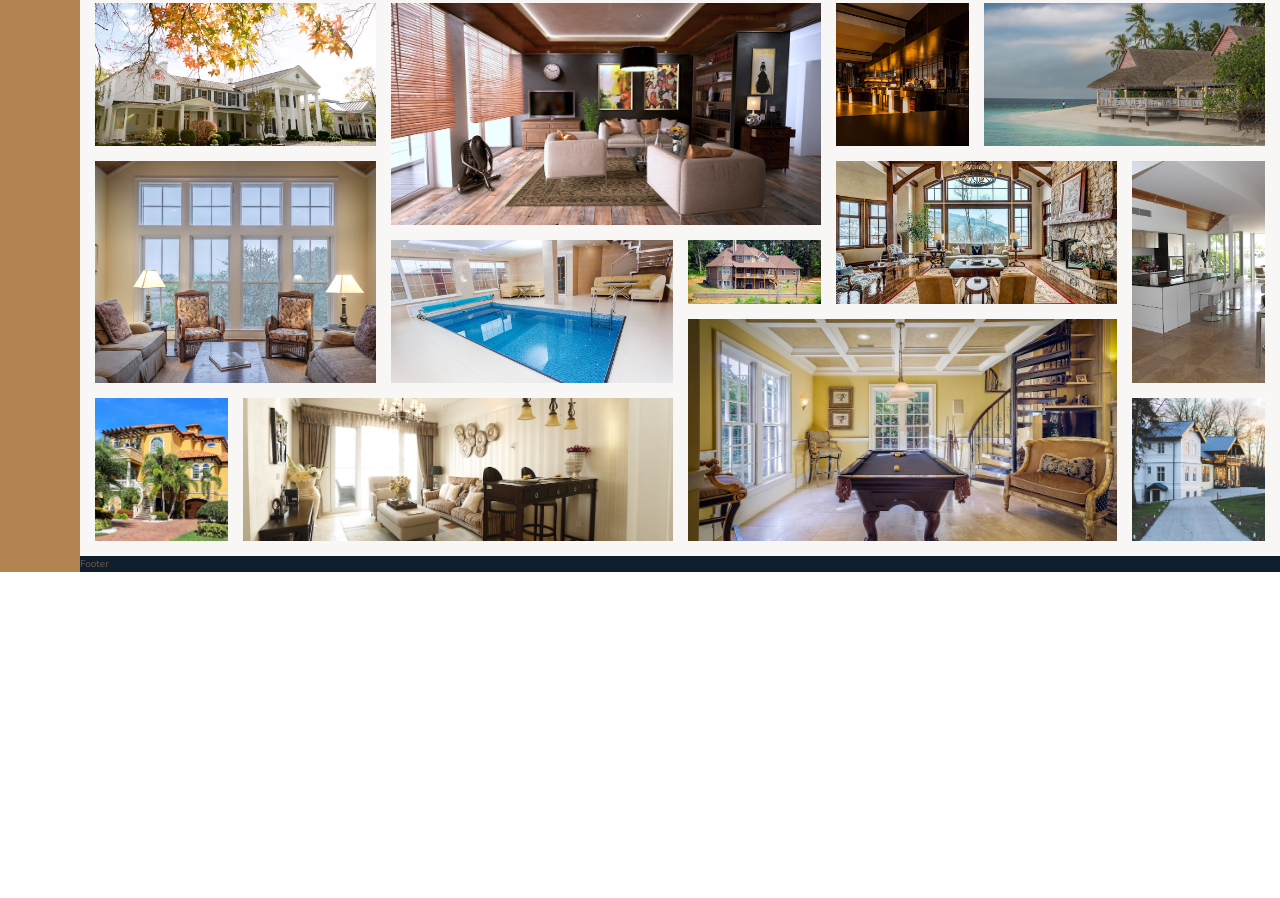
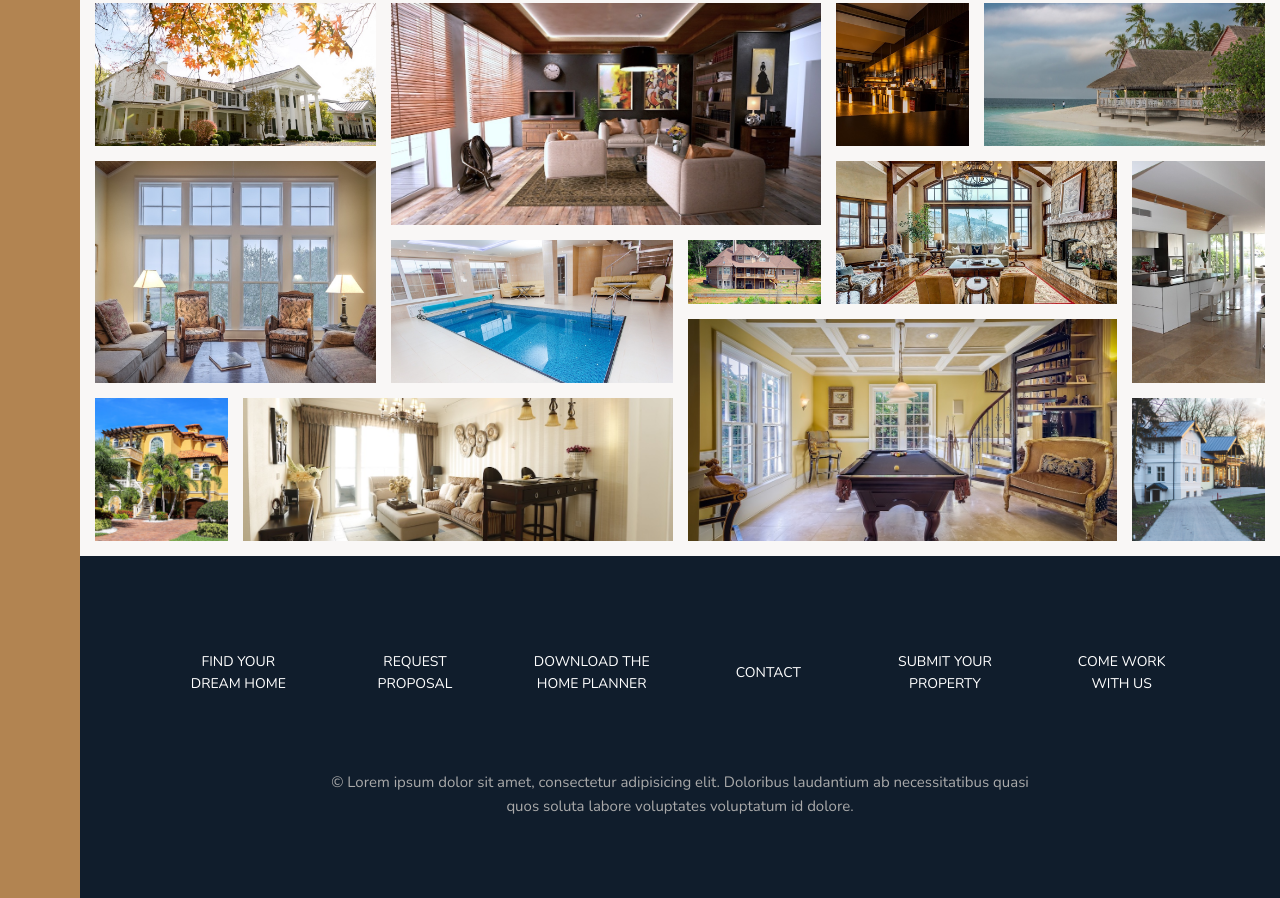
Before and after one commit to elamahpla/CSSGridPractice, a website: page index.html in a window 1280 px wide. Shown: the part 3149-4047 px from the top of the page. Before the commit the page ends 3721 px from the top, so only its background shows below. Drawn offline with nearby package versions, Linux system fonts and the light colour scheme.

Commit message:
Your obedient servant

```diff
--- a/index.html
+++ b/index.html
@@ -317,7 +317,18 @@
     </figure>
   </section>
   <footer class="footer">
-    Footer
+    <!-- Footer -->
+    <ul class="nav">
+      <li class="nav-item"><a href="" class="nav-link">Find your dream home</a></li>
+      <li class="nav-item"><a href="" class="nav-link">Request proposal</a></li>
+      <li class="nav-item"><a href="" class="nav-link">Download the home planner</a></li>
+      <li class="nav-item"><a href="" class="nav-link">Contact</a></li>
+      <li class="nav-item"><a href="" class="nav-link">Submit your property</a></li>
+      <li class="nav-item"><a href="" class="nav-link">Come work with us</a></li>
+    </ul>
+    <p class="copyright">
+      &copy; Lorem ipsum dolor sit amet, consectetur adipisicing elit. Doloribus laudantium ab necessitatibus quasi quos soluta labore voluptates voluptatum id dolore.
+    </p>
   </footer>
 </body>
 </html>
--- a/sass/components/_footer.scss
+++ b/sass/components/_footer.scss
@@ -1,4 +1,40 @@
 .footer {
   background: $darkBlue;
   grid-column: full-start / full-end;
+  padding: 8rem;
 }
+
+.nav {
+  list-style: none;
+  display: grid;
+  grid-gap: 2rem;
+  grid-template-columns: repeat(auto-fit, minmax(15rem, 1fr));
+  align-items: center;
+  &-link:link,
+  &-link:visited {
+    font-size: 1.4rem;
+    color: white;
+    text-decoration: none;
+    font-family: $primaryFont;
+    text-transform: uppercase;
+    text-align: center;
+    padding: 1.5rem;
+    display: block;
+    transition: all .2s;
+  }
+  &-link:hover,
+  &-link:active {
+    background: rgba(white, .05);
+    transform: translateY(-3px);
+  }
+}
+
+.copyright {
+  font-size: 1.5rem;
+  color: $lightGrey;
+  margin-top: 6rem;
+  margin-right: auto;
+  margin-left: auto;
+  text-align: center;
+  width: 70%;
+}
```
Also changed, not shown: css/style.css.
